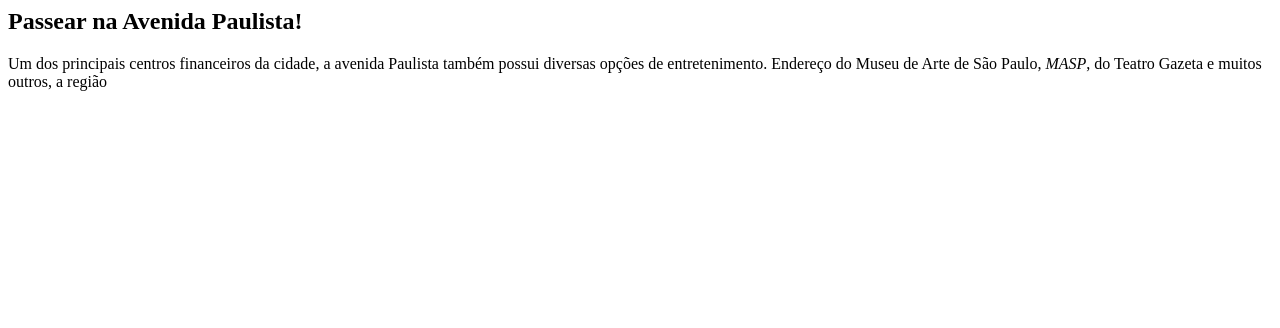
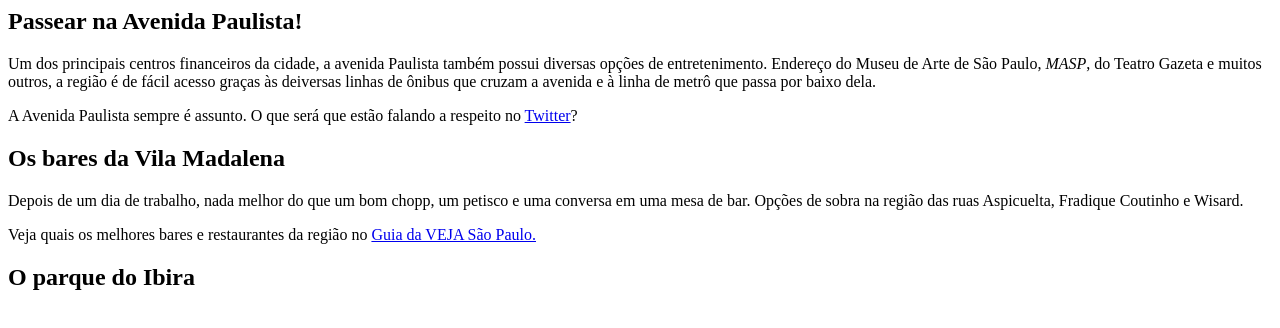
Before and after one commit to jherfson/Meus_estudos_front, a plain HTML site: page index.html in a window 1280 px wide. Drawn offline with Linux system fonts and the light colour scheme.

Commit message:
Incluindo novos paragrafos

```diff
--- a/index.html
+++ b/index.html
@@ -3,5 +3,25 @@
     Um dos principais centros financeiros da cidade, a avenida Paulista
     também possui diversas opções de entretenimento. Endereço do Museu
     de Arte de São Paulo, <em>MASP</em>, do Teatro Gazeta e muitos outros,
-    a região
+    a região é de fácil acesso graças às deiversas linhas de ônibus que cruzam a avenida e à linha de metrô que passa por baixo dela.
 </p>
+<p>
+    A Avenida Paulista sempre é assunto. O que será que estão falando a
+    respeito no <a href='https://twitter.com/#!/search/Avenida Paulista'
+    target='_blank'>Twitter</a>?
+</p>
+<h2>Os bares da Vila Madalena</h2>
+<p>
+    Depois de um dia de trabalho, nada melhor do que um bom chopp, um
+    petisco e uma conversa em uma mesa de bar. Opções de sobra na região
+    das ruas Aspicuelta, Fradique Coutinho e Wisard.
+</p>
+<p>
+    Veja quais os melhores bares e restaurantes da região no
+    <a href='http://vejasp.abril.com.br/busca?chn=bares&qu=
+    &nbh=Pinheiros%20/%20Vila%20Madalena' target='_blank'>
+        Guia da VEJA São Paulo.
+    </a>
+</p>
+
+<h2>O parque do Ibira</h2>
```
